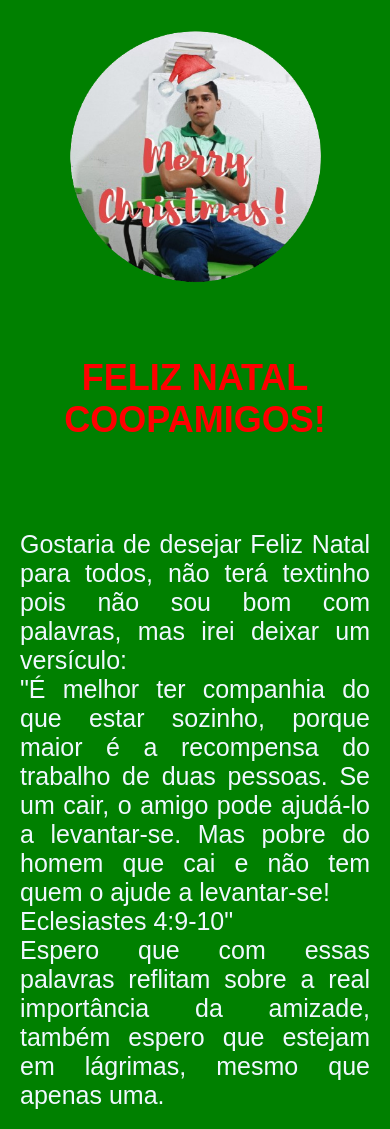
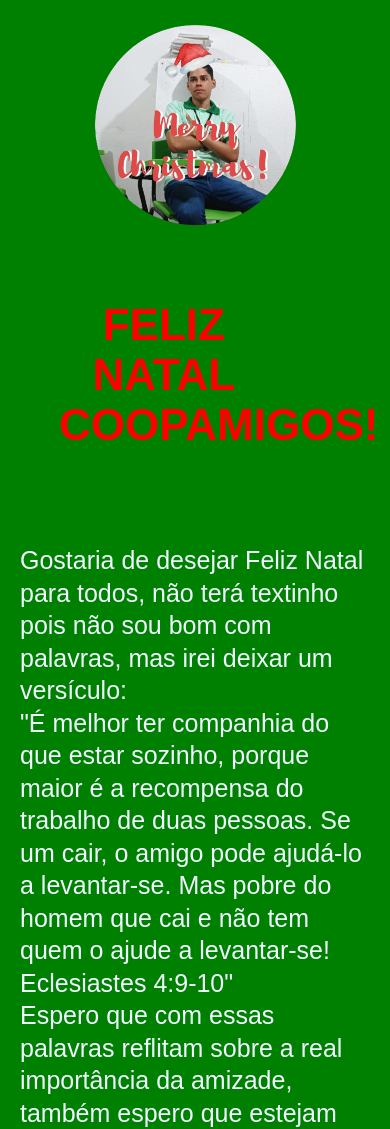
Before and after one commit to EliasNeves/cartaodeNatal, a plain HTML site: page index.html in a window 390 px wide. Shown: the top 1129 px of the page. Drawn offline with Linux system fonts and the light colour scheme.

Commit message:
Update style.css

```diff
--- a/style.css
+++ b/style.css
@@ -5,7 +5,7 @@
 
 body {
   background-color: green;
-  font-family: 'Poppins', sans-serif;
+  font-family:'Poppins', sans-serif;
   margin: 0;
   padding: 0;
   display: flex;
@@ -49,12 +49,23 @@ body {
 
 /* Media query for screens smaller than 600px */
 @media (max-width: 600px) {
+
+  .imagem-inicial{
+    max-width:80%;
+    display: block;
+    margin: 0 auto;
+  }
+
   .titulo-inicial, .titulo-final {
-    font-size: 18px;
+    max-width:80%;
+    font-size:22px;
+    text-align: center;
   }
 
   .textinho {
-
+    font-size: 14px;
+    text-align:start;
     font-size:25px;
+    line-height: 1.3;
   }
 }
```
